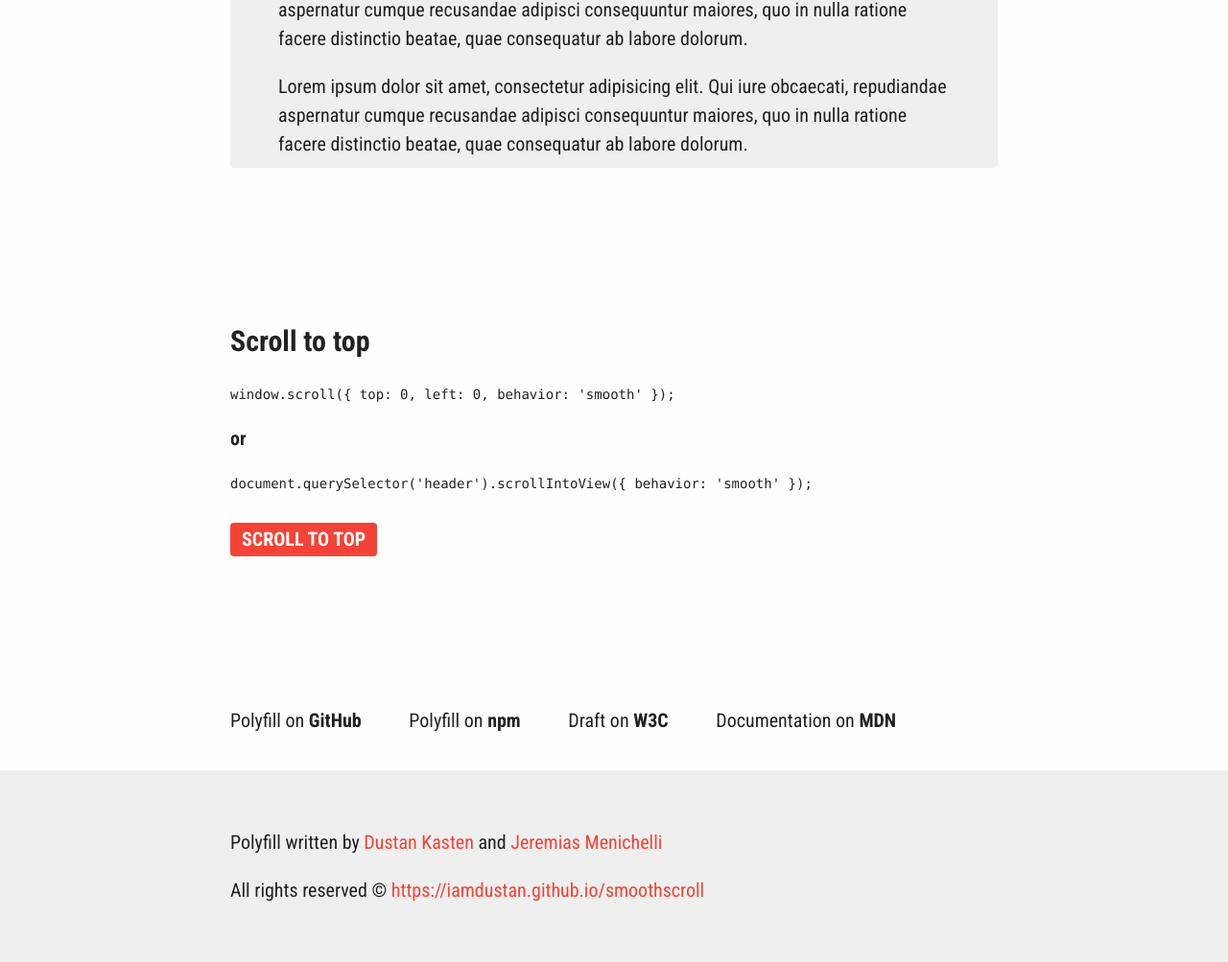
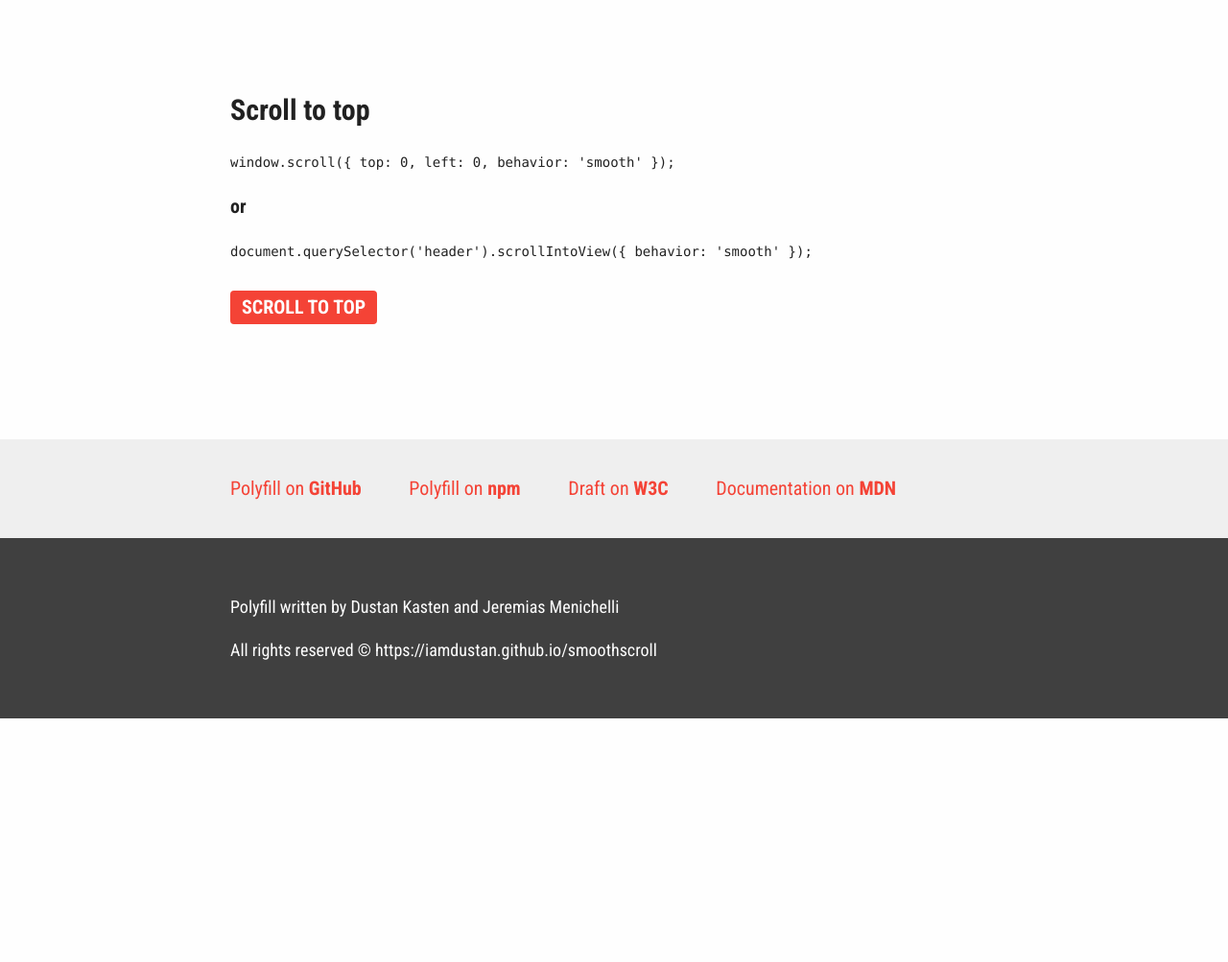
Before and after one commit to iamdustan/smoothscroll, a website: page index.html in a window 1280 px wide. Shown: the part 1695-2698 px from the top of the page at 96% size. After the commit the page ends 2444 px from the top, so only its background shows below. Drawn offline with nearby package versions, Linux system fonts and the light colour scheme.

Commit message:
Improvements on demo site

```diff
--- a/index.html
+++ b/index.html
@@ -64,10 +64,12 @@
       margin: 0 auto;
       max-width: 800px;
       padding: 40px;
+      overflow: hidden;
       position: relative;
     }
 
     a {
+      color: #f44336;
       text-decoration: none;
     }
 
@@ -80,13 +82,13 @@
       color: #fefefe;
     }
 
-    .featured a {
-      color: inherit;
-      display: inline-block;
+    .featured {
+      background-color: #efefef;
     }
 
-    .featured a + a {
-      margin-left: 45px;
+    .featured__link {
+      display: inline-block;
+      margin-right: 45px;
     }
 
     h1 {
@@ -117,10 +119,6 @@
 
     pre code {
       font-size: 14px;
-    }
-
-    .sample + .sample {
-      margin-top: 60px;
     }
 
     .actions {
@@ -157,11 +155,13 @@
     }
 
     footer {
-      background-color: #efefef;
+      background-color: #404040;
+      color: #fefefe;
+      font-size: 18px;
     }
 
     footer a {
-      color: #f44336;
+      color: inherit;
     }
   </style>
 </head>
@@ -173,9 +173,9 @@
     </div>
   </header>
 
-  <main>
+  <main class="featured">
     <div class="container">
-      <p>As an extension of the <code>Window</code> interface, <code>Scroll Behavior</code> specification has been introduced to allow the developer wants to scroll to certain part of a site progressively.</p>
+      <p>As an extension of the <strong>Window</strong> interface, <strong>Scroll Behavior</strong> specification has been introduced to allow the developer wants to scroll to certain part of a site progressively.</p>
       <p>Check the repository on <a href="https://github.com/iamdustan/smoothscroll">GitHub</a> or download the polyfill as an <a href="https://npmjs.org/smoothscroll-polyfill">npm module</a>.</p>
     </div>
   </main>
@@ -253,10 +253,10 @@
 
   <section class="featured">
     <div class="container">
-      <a href="https://github.com/iamdustan/smoothscroll">Polyfill on <strong>GitHub</strong></a>
-      <a href="https://github.com/iamdustan/smoothscroll-polyfill">Polyfill on <strong>npm</strong></a>
-      <a href="https://drafts.csswg.org/cssom-view/#extensions-to-the-window-interface">Draft on <strong>W3C</strong></a>
-      <a href="https://developer.mozilla.org/en-US/docs/Web/CSS/scroll-behavior">Documentation on <strong>MDN</strong></a>
+      <a class="featured__link" href="https://github.com/iamdustan/smoothscroll">Polyfill on <strong>GitHub</strong></a>
+      <a class="featured__link" href="https://github.com/iamdustan/smoothscroll-polyfill">Polyfill on <strong>npm</strong></a>
+      <a class="featured__link" href="https://drafts.csswg.org/cssom-view/#extensions-to-the-window-interface">Draft on <strong>W3C</strong></a>
+      <a class="featured__link" href="https://developer.mozilla.org/en-US/docs/Web/CSS/scroll-behavior">Documentation on <strong>MDN</strong></a>
     </div>
   </section>
 
```
